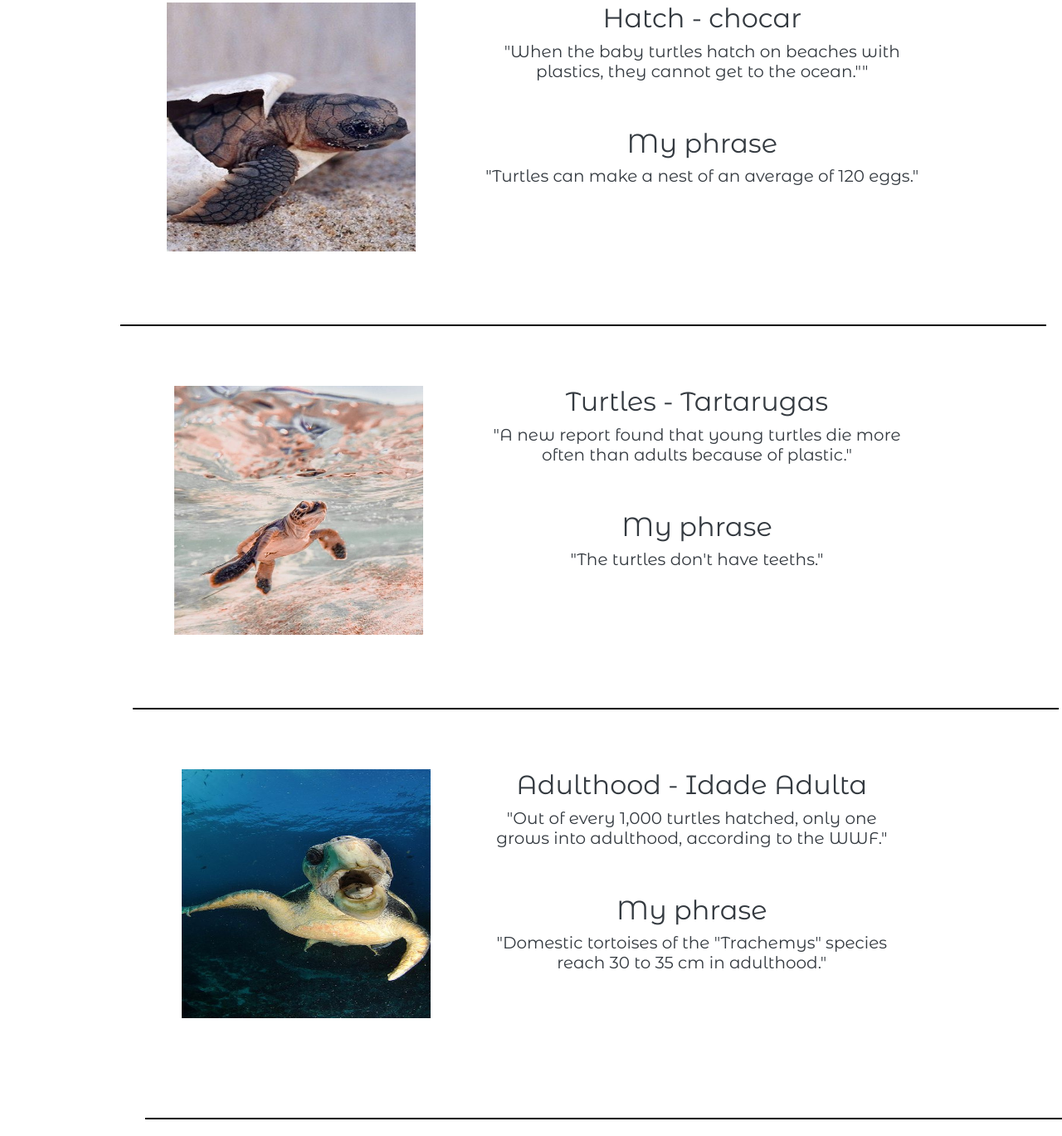
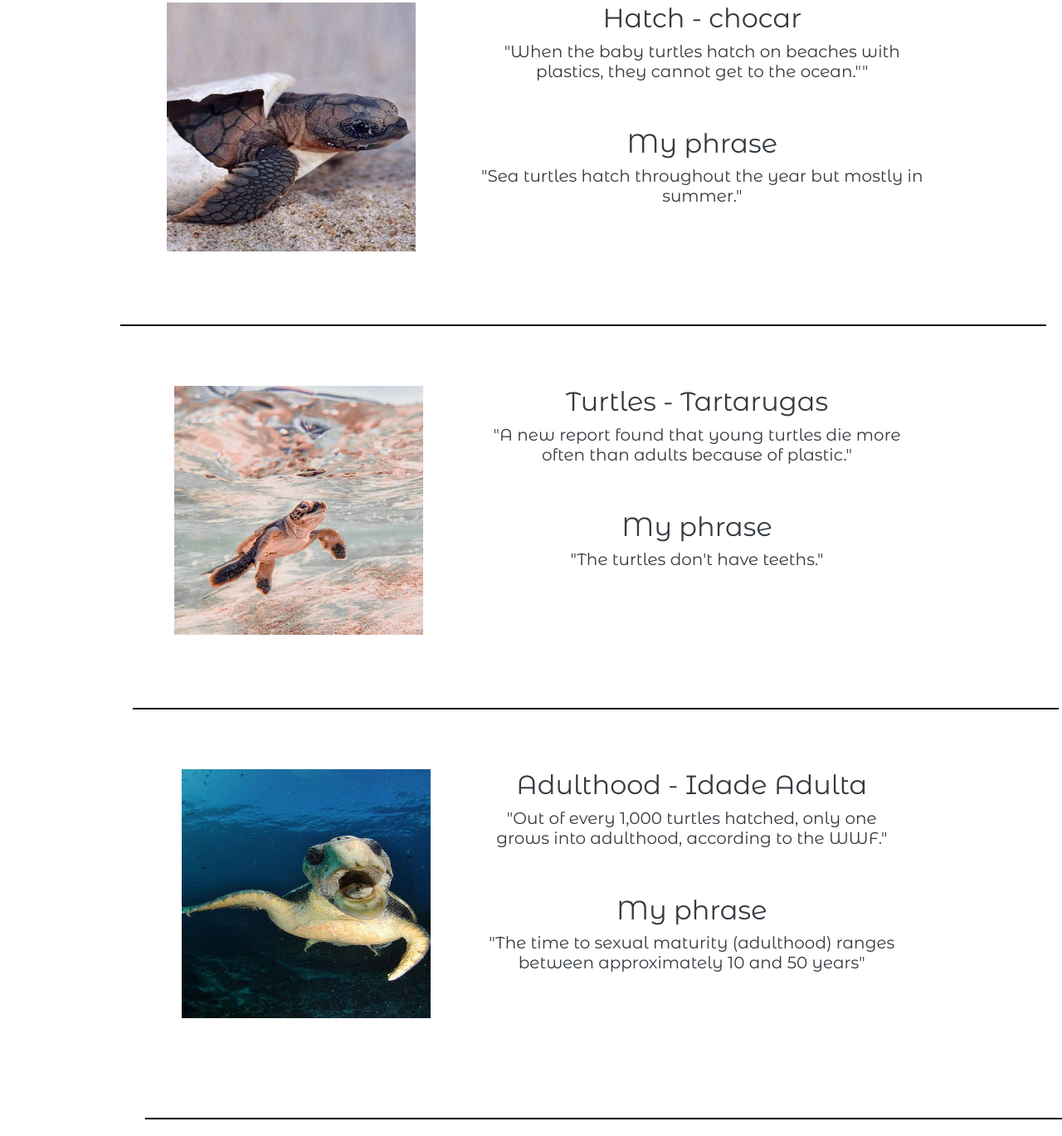
Before and after one commit to cuelhosandra/NewsInLevels, a plain HTML site: page index.html in a window 1280 px wide. Shown: the part 2087-3456 px from the top of the page at 83% size. Drawn offline with nearby package versions, Linux system fonts and the light colour scheme.

Commit message:
primeiro commit

```diff
--- a/index.html
+++ b/index.html
@@ -170,7 +170,7 @@
             <h5 class="subtitle secondary-color">"When the baby turtles hatch on beaches with plastics, they cannot get to the ocean.""</h5>
             <br> <br>
             <h2 class="title primary-color">My phrase</h2>
-            <h5 class="subtitle secondary-color">"Turtles can make a nest of an average of 120 eggs."</h5>
+            <h5 class="subtitle secondary-color">"Sea turtles hatch throughout the year but mostly in summer."</h5>
         </div>
 
         </div>
@@ -239,10 +239,8 @@
             </h5>
             <br> <br>
             <h2 class="title primary-color">My phrase</h2>
-            <h5 class="subtitle secondary-color">"Domestic tortoises of the "Trachemys" species reach 30 to 35 cm in adulthood."</h5>
+            <h5 class="subtitle secondary-color">"The time to sexual maturity (adulthood) ranges between approximately 10 and 50 years"</h5>
         </div>
-
-
 
         </div>
 
```
